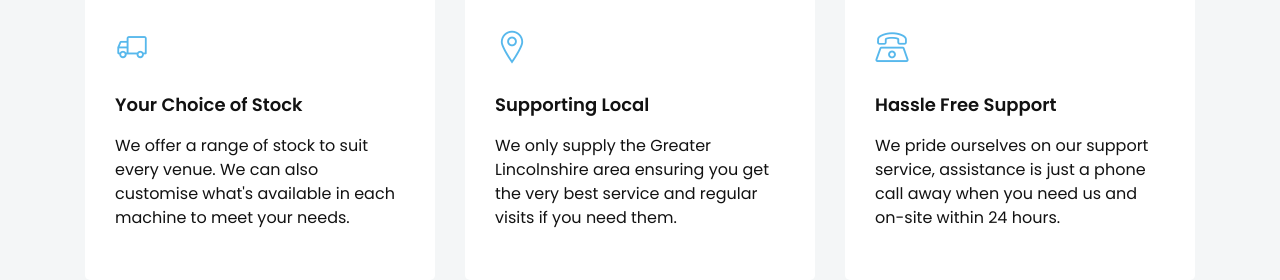
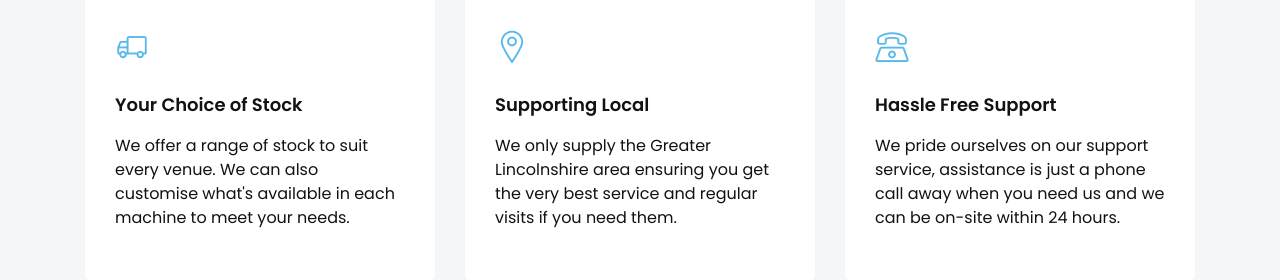
Before and after one commit to davedcollins/lincolnvending, a plain HTML site: page index.html in a window 1280 px wide. Shown: the part 2260-2540 px from the top of the page. Drawn offline with Linux system fonts and the light colour scheme; files whose address does not match are found by name.

Commit message:
chore: fix typo

```diff
--- a/index.html
+++ b/index.html
@@ -272,7 +272,7 @@
                         </div>
                         <div class="services-content">
                             <h3 class="services-title"><a>Hassle Free Support</a></h3>
-                            <p class="text">We pride ourselves on our support service, assistance is just a phone call away when you need us and on-site within 24 hours.</p>
+                            <p class="text">We pride ourselves on our support service, assistance is just a phone call away when you need us and we can be on-site within 24 hours.</p>
                         </div>
                     </div> <!-- single services -->
                 </div>
```
